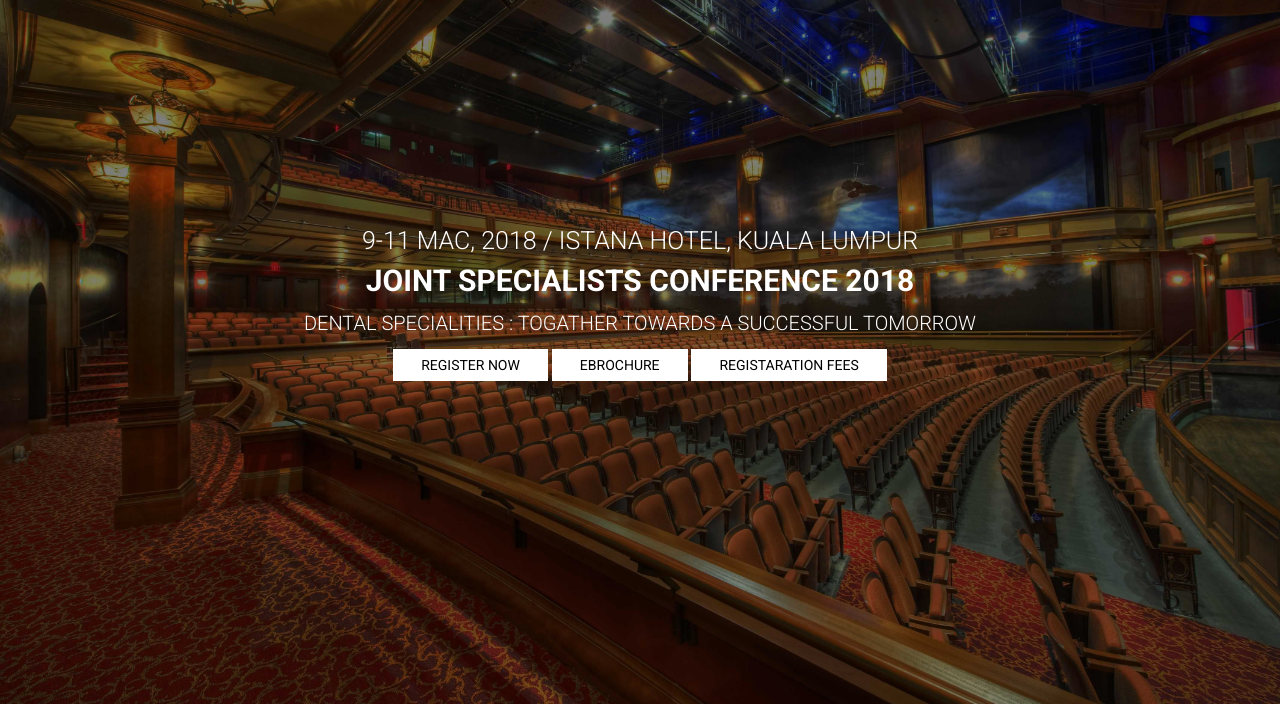
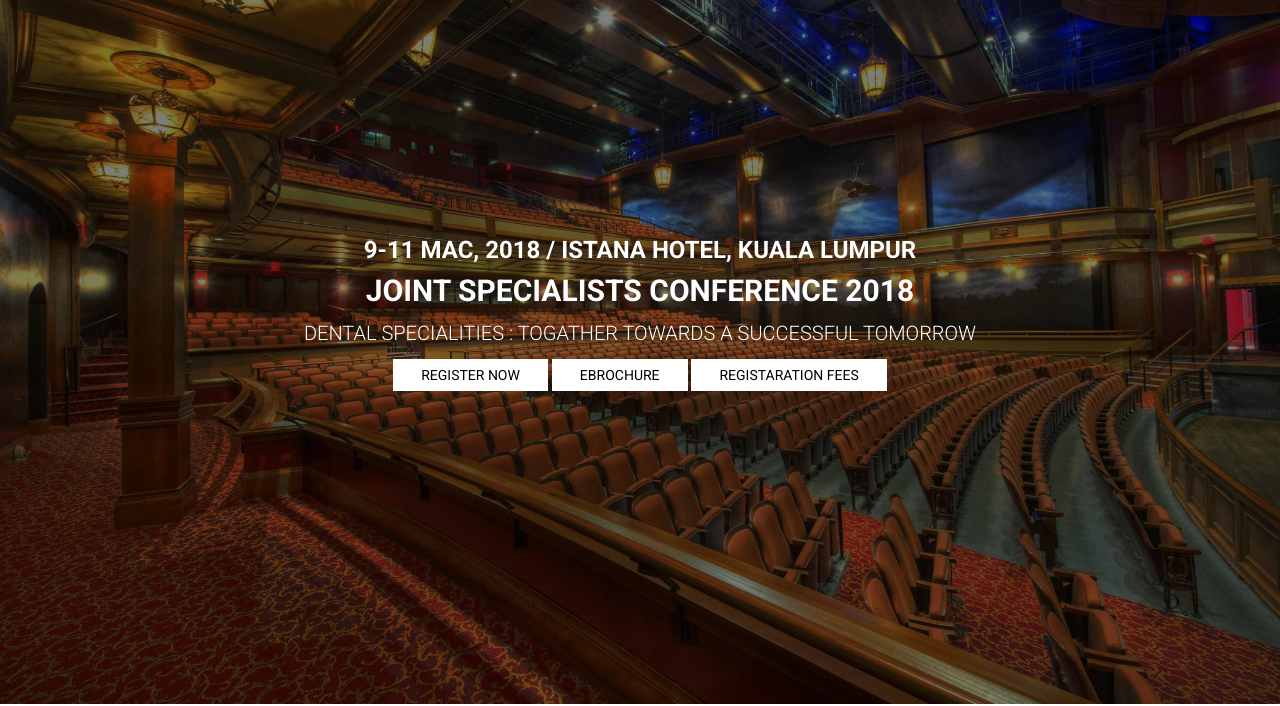
Before and after one commit to myketapang/jsc2018.github.io, a website: page index.html in a window 1280 px wide. Shown: the part 96-802 px from the top of the page. Drawn offline with Linux system fonts and the light colour scheme; files whose address does not match are found by name.

Commit message:
index updated05

```diff
--- a/index.html
+++ b/index.html
@@ -57,7 +57,7 @@
     <header id="site-header" class="site-header valign-center">
         <div class="intro">
 
-            <h2>9-11 Mac, 2018 / Istana Hotel, Kuala Lumpur</h2>
+            <h3>9-11 Mac, 2018 / Istana Hotel, Kuala Lumpur</h3>
 
             <h1>Joint Specialists Conference 2018</h1>
 
```
